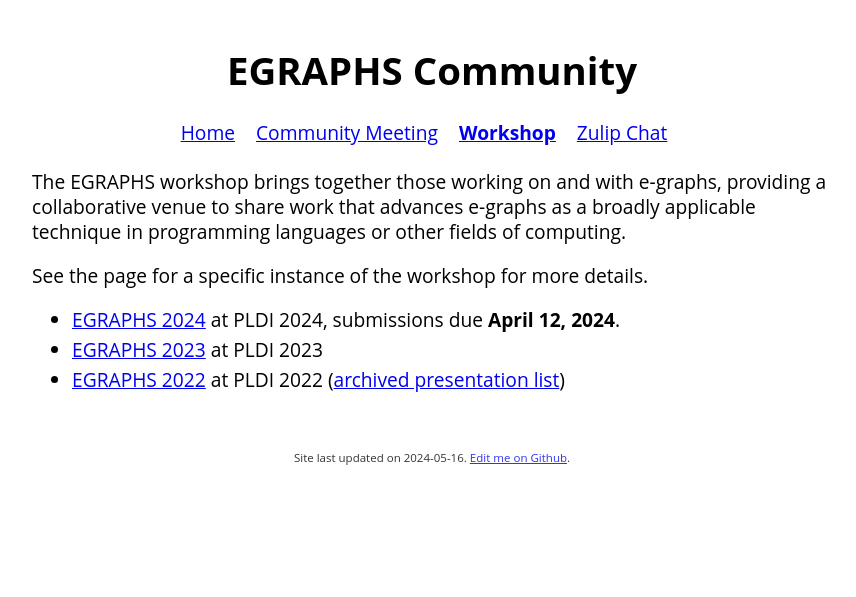
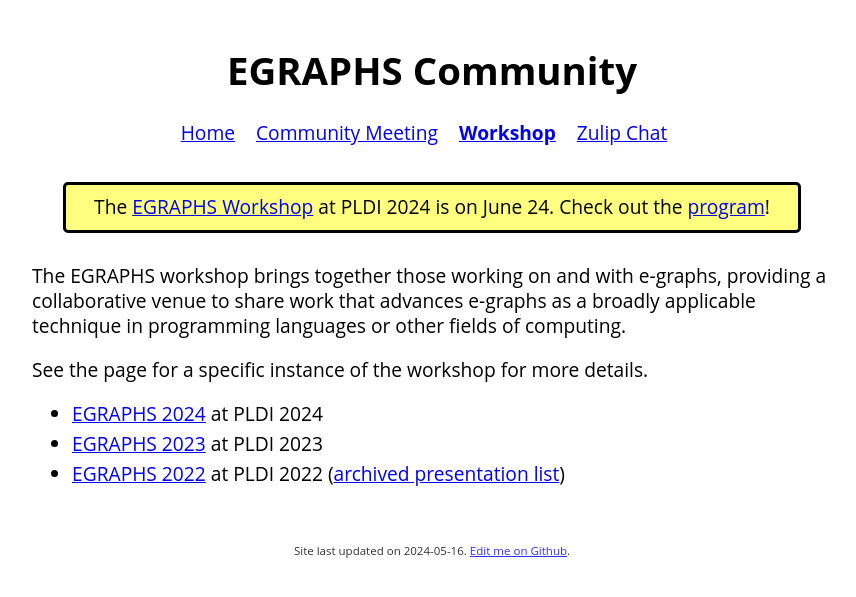
Before and after one commit to egraphs-community/egraphs-community.github.io, a Jekyll site: the page built from workshop/index.md, in a window 1280 px wide. Shown: the top 597 px of the page, without its empty margins (208-1064 px from the left). Built offline with Jekyll 4.4.1, drawn with Linux system fonts in a browser that asks for light colours.

Commit message:
Update workshop info

```diff
--- a/_layouts/default.html
+++ b/_layouts/default.html
@@ -25,6 +25,13 @@
         <li>{% include active-link.html url="/zulip/" text="Zulip Chat" %}</li>
       </ul>
     </nav>
+    <div class="callout">
+      The
+      <a href="https://pldi24.sigplan.org/home/egraphs-2024#program">EGRAPHS Workshop</a>
+      at PLDI 2024
+      is on June 24. Check out the
+      <a href="https://pldi24.sigplan.org/home/egraphs-2024#program">program</a>!
+    </div>
   </div>
 
   <main>
--- a/workshop/index.md
+++ b/workshop/index.md
@@ -10,7 +10,7 @@ of computing.
 
 See the page for a specific instance of the workshop for more details.
 
--   [EGRAPHS 2024](https://pldi24.sigplan.org/home/egraphs-2024) at PLDI 2024, submissions due **April 12, 2024**.
+-   [EGRAPHS 2024](https://pldi24.sigplan.org/home/egraphs-2024) at PLDI 2024
 -   [EGRAPHS 2023](https://pldi23.sigplan.org/home/egraphs-2023) at PLDI 2023
 -   [EGRAPHS 2022](https://pldi22.sigplan.org/home/egraphs-2022) at PLDI 2022
     ([archived presentation list](2022.html))
```
